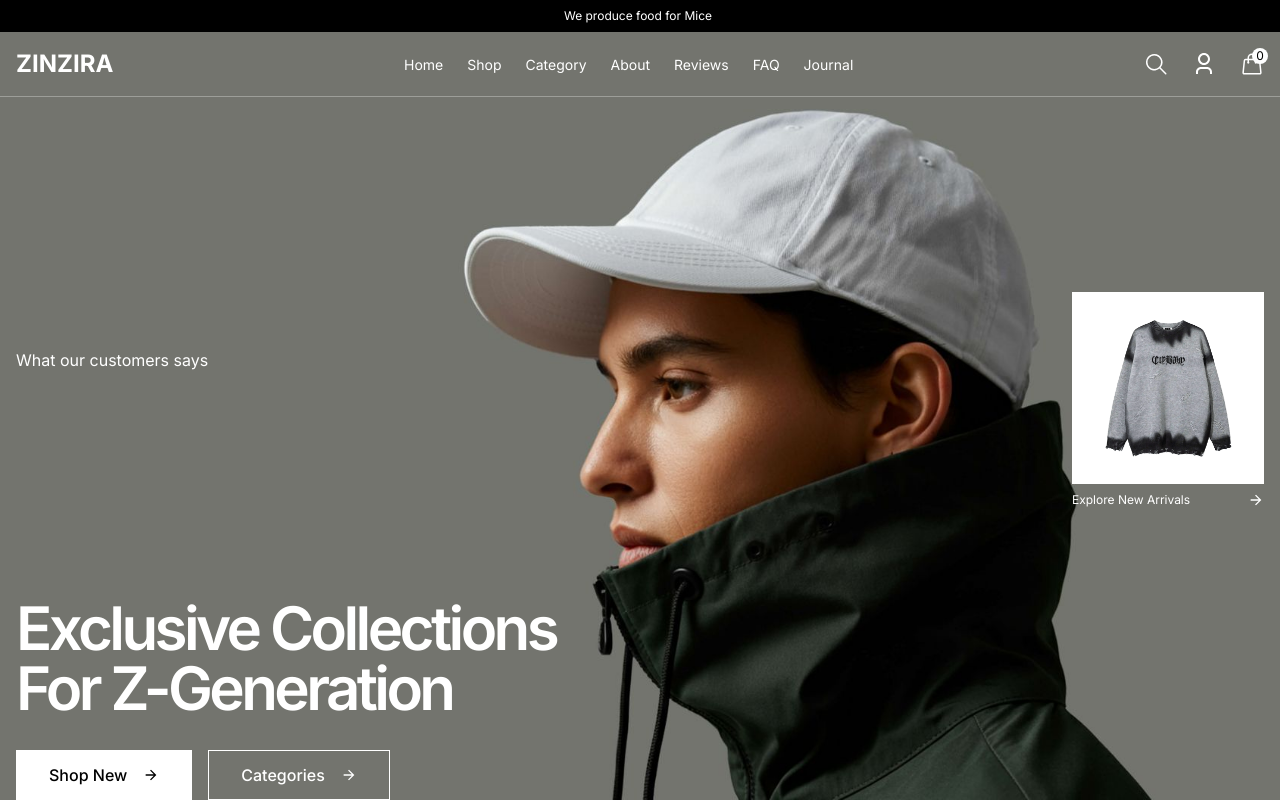
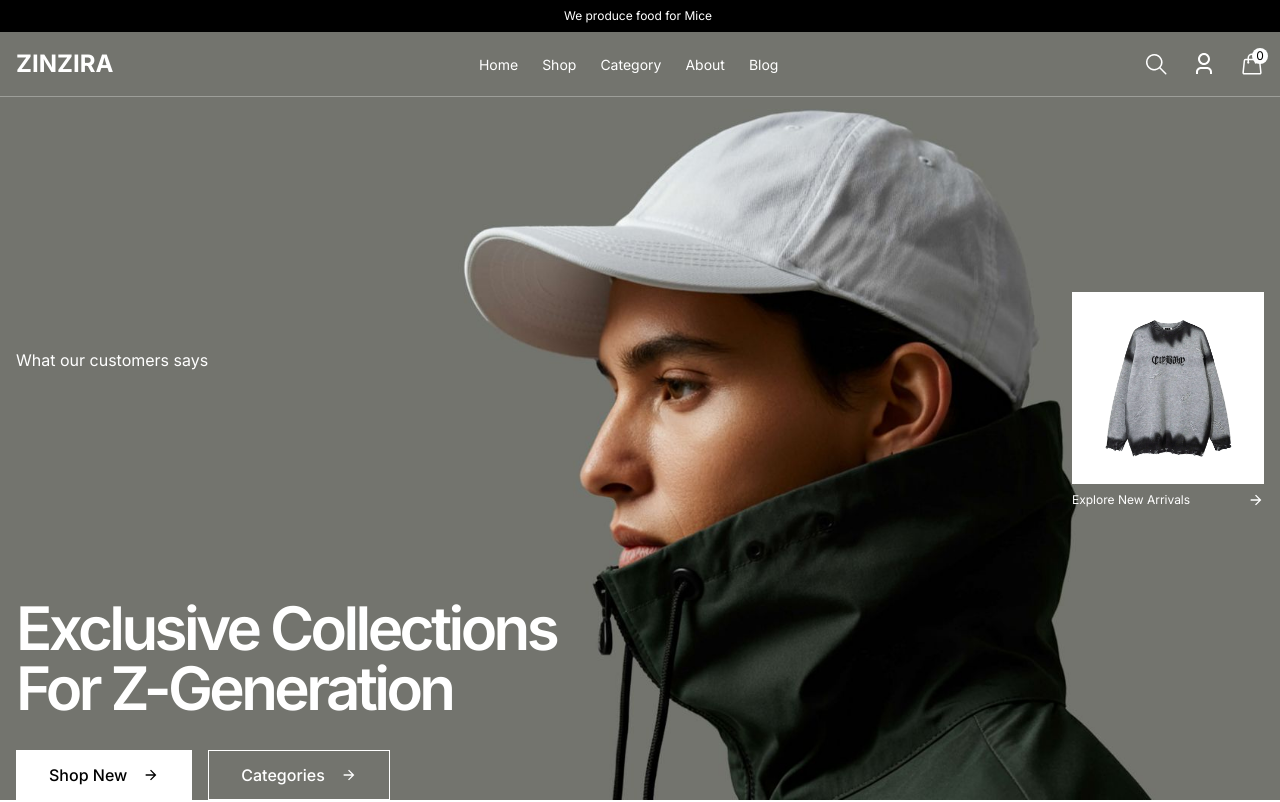
Before and after one commit to saeidsh777/shop, a Next.js app: page / in a window 1280 px wide. Shown: the top 802 px of the page. Built offline with nearby package versions, Linux system fonts and the light colour scheme; no server answers.

Commit message:
CHORE: Remove link from navbar

```diff
--- a/src/Components/Modules/Topbar/Navbar/Navbar.tsx
+++ b/src/Components/Modules/Topbar/Navbar/Navbar.tsx
@@ -40,17 +40,7 @@ export default function Navbar() {
                 </li>
                 <li>
                     <Link href="/" className="text-3xl lg:text-sm">
-                        Reviews
-                    </Link>
-                </li>
-                <li>
-                    <Link href="/" className="text-3xl lg:text-sm">
-                        FAQ
-                    </Link>
-                </li>
-                <li>
-                    <Link href="/" className="text-3xl lg:text-sm">
-                        Journal
+                        Blog
                     </Link>
                 </li>
             </ul>
```
